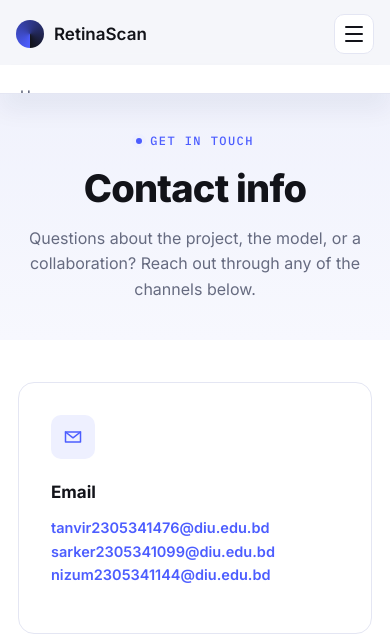
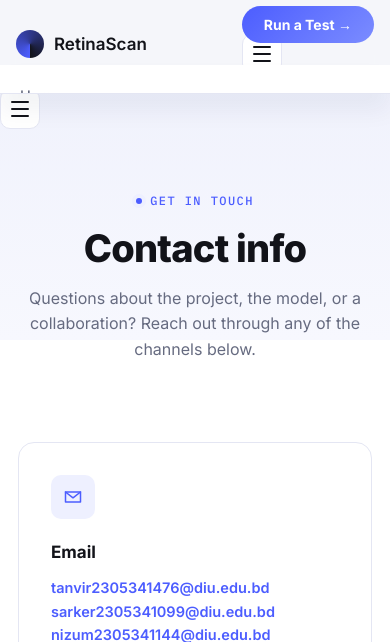
Before and after one commit to sadiaislamnizum/DR_Detection, a Flask app: page /contact in a window 390 px wide. Shown: the top 642 px of the page. Run offline with Flask 3, Linux system fonts and the light colour scheme.

Commit message:
Refactor navigation for mobile and desktop views

```diff
--- a/templates/base.html
+++ b/templates/base.html
@@ -29,8 +29,14 @@
         <a href="{{ url_for('test') }}" class="{{ 'active' if active == 'test' else '' }}">Test</a>
         <a href="{{ url_for('team') }}" class="{{ 'active' if active == 'team' else '' }}">Team</a>
         <a href="{{ url_for('contact') }}" class="{{ 'active' if active == 'contact' else '' }}">Contact Info</a>
-        <a class="nav-cta nav-cta-mobile" href="{{ url_for('test') }}">Run a Test →</a>
     </div>
+    <div class="nav-right">
+        <a class="nav-cta" href="{{ url_for('test') }}">Run a Test →</a>
+        <button class="nav-toggle" id="navToggle" aria-label="Toggle menu" aria-expanded="false">
+            <span></span><span></span><span></span>
+        </button>
+    </div>
+</div>
     <a class="nav-cta nav-cta-desktop" href="{{ url_for('test') }}">Run a Test →</a>
     <button class="nav-toggle" id="navToggle" aria-label="Toggle menu" aria-expanded="false">
         <span></span><span></span><span></span>
```
